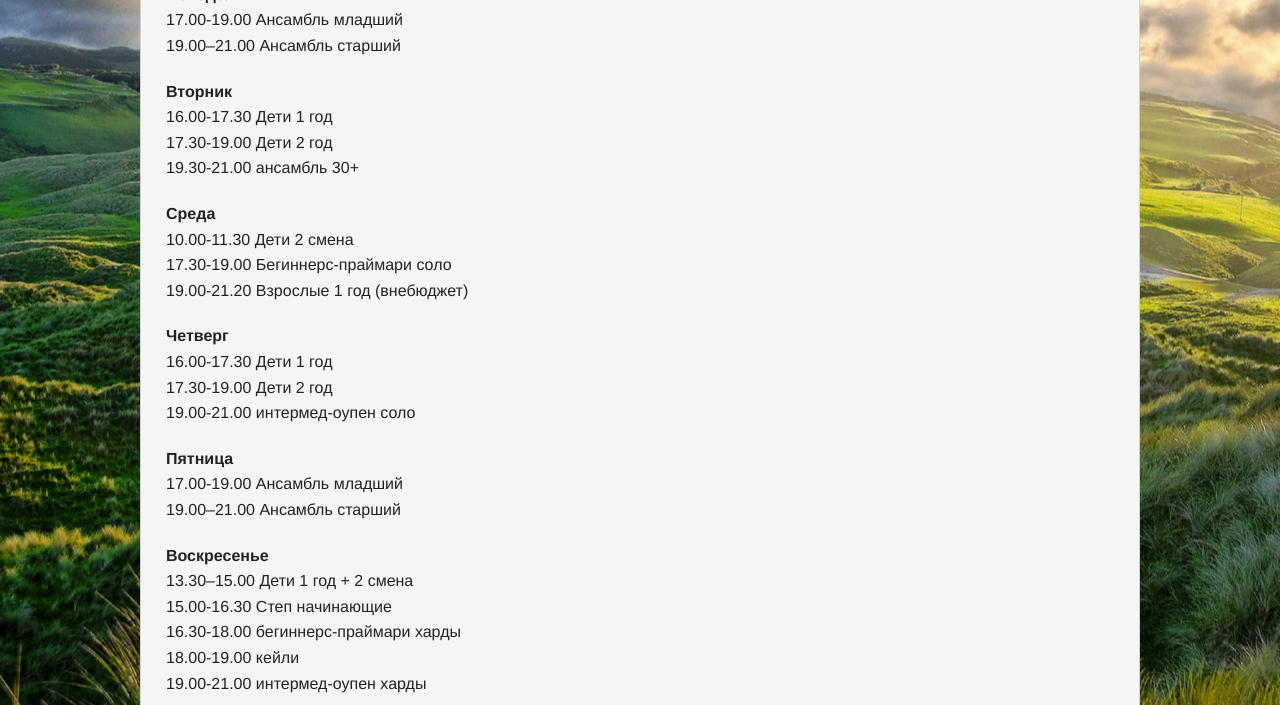
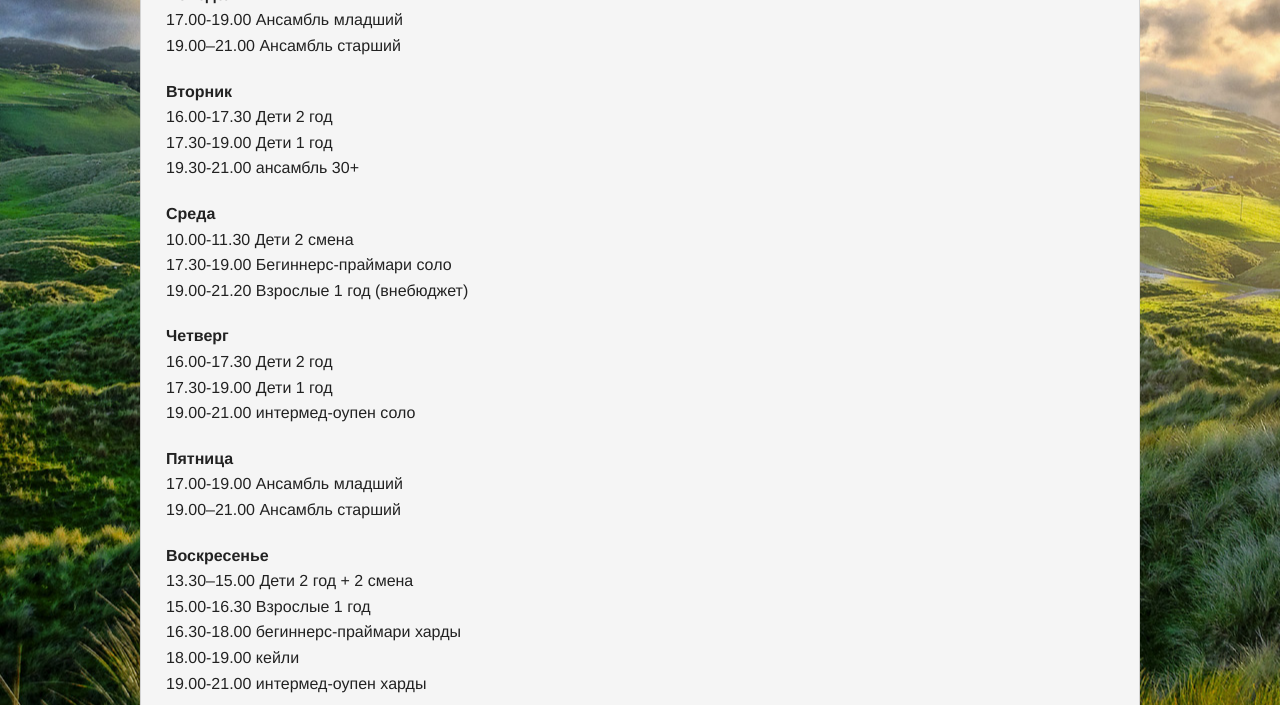
Before and after one commit to gloria-studio/gloria-studio.github.io, a Jekyll site: the page built from about/schedule/index.md, in a window 1280 px wide. Shown: the part 232-937 px from the top of the page. Built offline with Jekyll 4.4.1, drawn with Linux system fonts in a browser that asks for light colours.

Commit message:
Update index.md

```diff
--- a/about/schedule/index.md
+++ b/about/schedule/index.md
@@ -12,8 +12,8 @@ published: true
 19.00–21.00 Ансамбль старший
 
 **Вторник**
-16.00-17.30 Дети 1 год
-17.30-19.00 Дети 2 год
+16.00-17.30 Дети 2 год
+17.30-19.00 Дети 1 год
 19.30-21.00 ансамбль 30+
 
 **Среда**
@@ -22,8 +22,8 @@ published: true
 19.00-21.20 Взрослые 1 год (внебюджет)
 
 **Четверг**
-16.00-17.30 Дети 1 год
-17.30-19.00 Дети 2 год
+16.00-17.30 Дети 2 год
+17.30-19.00 Дети 1 год
 19.00-21.00 интермед-оупен соло
 
 **Пятница**
@@ -32,8 +32,8 @@ published: true
 
 
 **Воскресенье**
-13.30–15.00 Дети 1 год + 2 смена
-15.00-16.30 Степ начинающие
+13.30–15.00 Дети 2 год + 2 смена
+15.00-16.30 Взрослые 1 год
 16.30-18.00 бегиннерс-праймари харды
 18.00-19.00 кейли
 19.00-21.00 интермед-оупен харды
```
